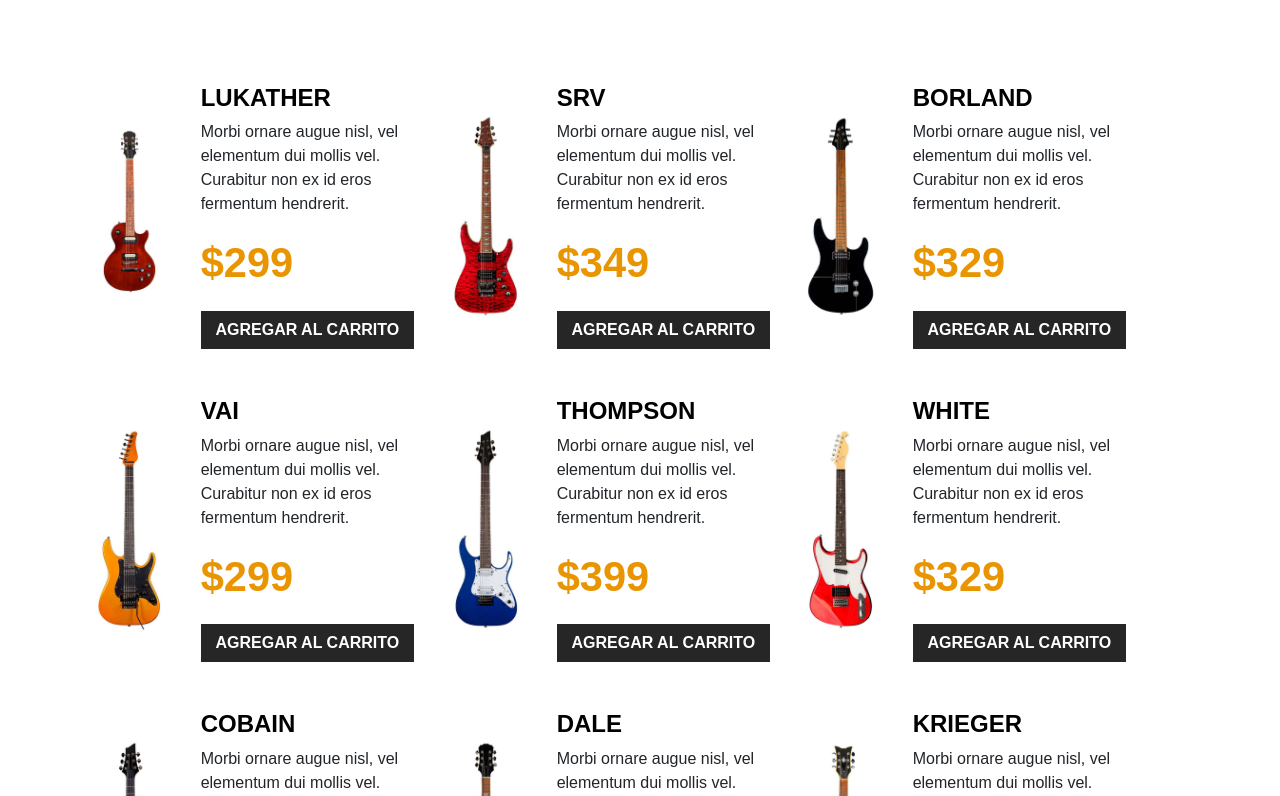
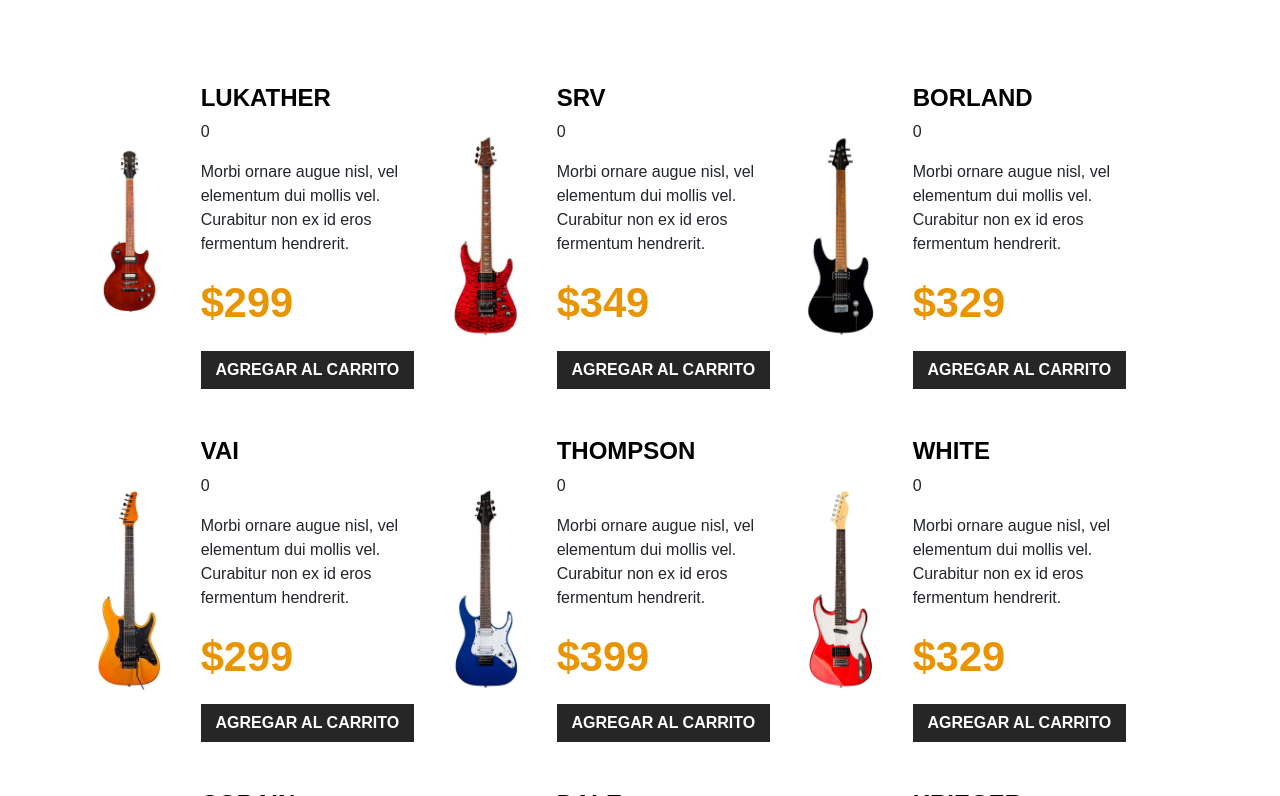
Before and after one commit to jlcarrascof/guitar-vue3, a Vue app: page / in a window 1280 px wide. Shown: the part 824-1620 px from the top of the page. Built offline with nearby package versions, Linux system fonts and the light colour scheme; the HTML template or start-up script is replaced by a standard one.

Commit message:
feat: display myNumber and increment on button click in Guitar component

```diff
--- a/src/components/Guitar.vue
+++ b/src/components/Guitar.vue
@@ -21,11 +21,13 @@
         </div>
         <div class="col-8">
             <h3 class="text-black fs-4 fw-bold text-uppercase">{{ guitar.nombre }}</h3>
+            <p>{{ myNumber }}</p>
             <p>{{ guitar.descripcion }}</p>
             <p class="fw-black text-primary fs-3">${{ guitar.precio }}</p>
             <button
                 type="button"
                 class="btn btn-dark w-100 "
+                v-on:click="myNumber++"
             >Agregar al Carrito</button>
         </div>
     </div><!-- FIN GUITARRA -->
```
